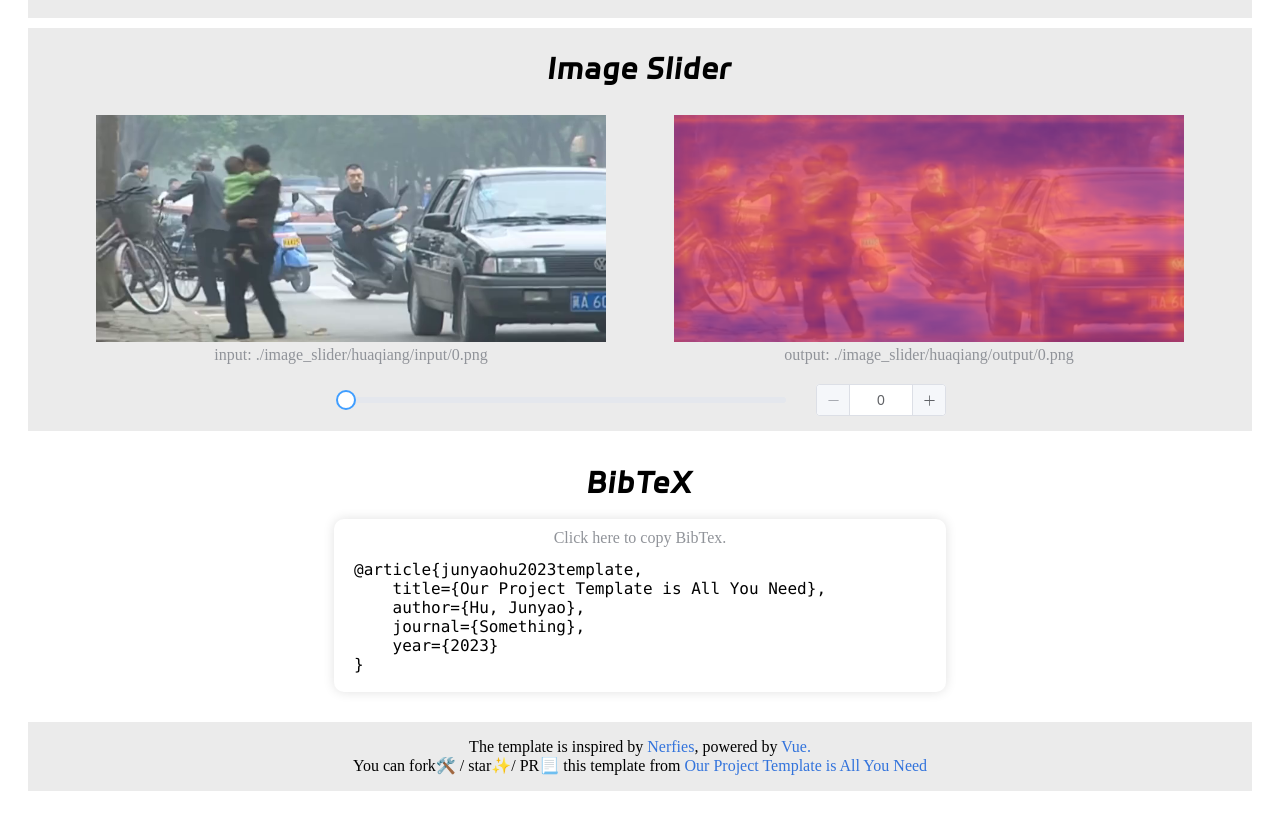
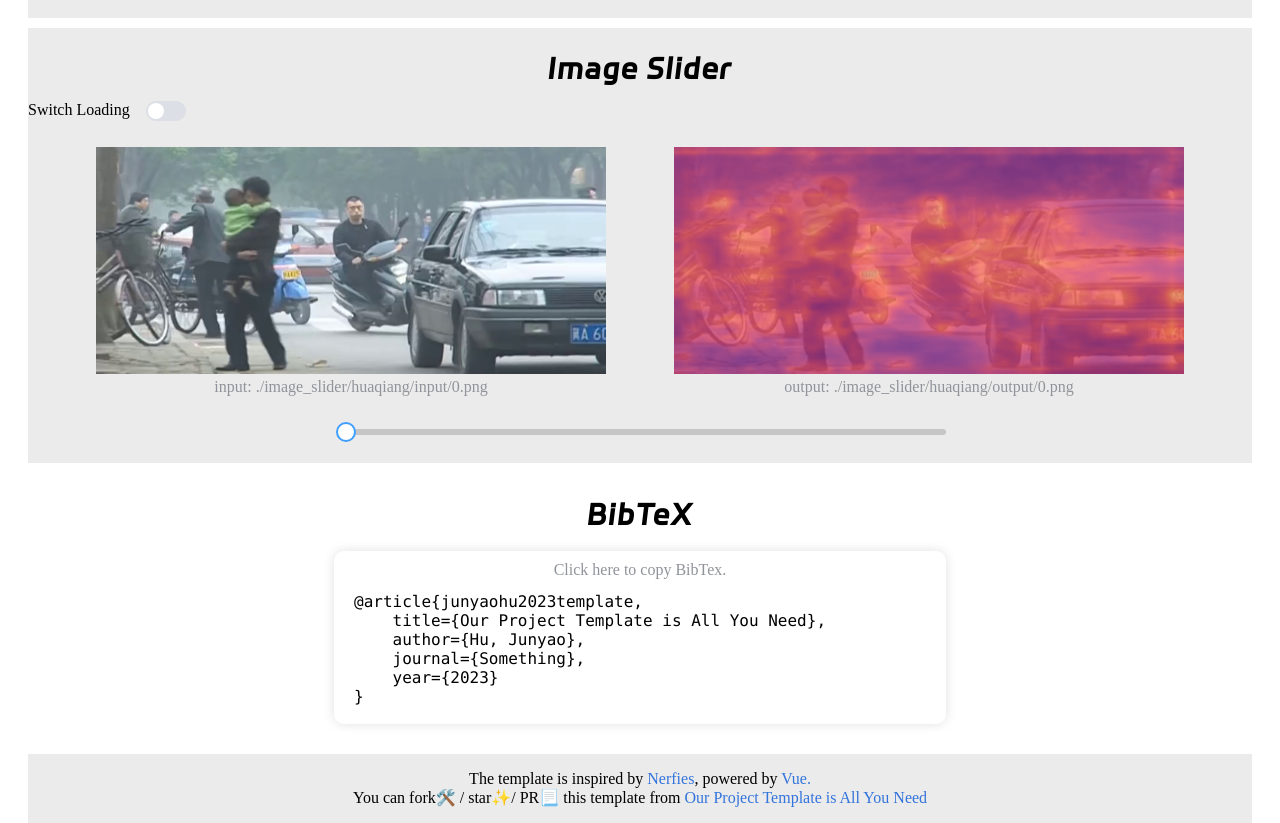
Before and after one commit to JunyaoHu/academic-project-page-template-vue, a Vue app: page / in a window 1280 px wide. Shown: the part 1385-2208 px from the top of the page. Before the commit the page ends 2176 px from the top, so only its background shows below. Built offline with nearby package versions, Linux system fonts and the light colour scheme.

Commit message:
[Update] image slider

```diff
--- a/src/components/Header.vue
+++ b/src/components/Header.vue
@@ -67,7 +67,7 @@ a {
 
 </style>
 
-<style scoped>
+<style>
 .el-sub-menu__title {
     font-size: 18px;
 }
@@ -92,10 +92,6 @@ a {
     fill: #409EFF;
 }
 
-.el-popper {
-    min-width: min(50%, 300px);
-}
-
 .el-menu--popup {
     min-width: 100%;
 }
@@ -105,3 +101,9 @@ a {
     overflow: hidden;
 }
 </style>
+
+<style scoped>
+.el-popper {
+    min-width: min(50%, 300px);
+}
+</style>
--- a/src/components/sections/ImageSlider.vue
+++ b/src/components/sections/ImageSlider.vue
@@ -7,9 +7,10 @@ export default {
       outputImageRootPath: './image_slider/huaqiang/output/',
       inputImagePath: '',
       outputImagePath: '',
+      inputLoading: true,
+      outputLoading: true,
       minValue: 0,
       maxValue: 9,
-      loading: true
     };
   },
   beforeMount() {
@@ -20,14 +21,16 @@ export default {
   methods: {
     handleChange(value) {
       // 当滑块的值改变时，加载对应的图片
-      console.log(this.loading);
       this.loadImage(value, this.inputImageRootPath, 'input');
       this.loadImage(value, this.outputImageRootPath, 'output');
-      console.log(this.loading);
     },
     loadImage(value, path, type) {
       // 构建图片路径
-      this.loading = true;
+      if (type == 'input') {
+          this.inputLoading = true;
+      } else {
+          this.outputLoading = true;
+      }
       const imagePath = `${path}${value}.png`;
       // 创建一个新的Image对象用于预加载
       const image = new Image();
@@ -38,12 +41,13 @@ export default {
           if (type == 'input') {
             this.inputImagePath = imagePath;
             console.log(this.inputImagePath);
+            this.inputLoading = false;
           } else {
             this.outputImagePath = imagePath;
             console.log(this.outputImagePath);
+            this.outputLoading = false;
           }
       };
-      this.loading = false;
     },
   },
 };
@@ -54,6 +58,10 @@ export default {
   <el-row>
     <h1 class="title1">Image Slider</h1>
   </el-row>
+  <div>
+      <label style="margin-right: 16px">Switch Loading</label>
+      <el-switch v-model="inputLoading" />
+  </div>
   <el-row>
     <el-col>
       <el-row justify="space-evenly">
@@ -62,9 +70,9 @@ export default {
             <div class="block">
               <el-skeleton
               style="width: 100%"
-              :loading="loading"
+              :loading="inputLoading"
               animated
-              :throttle="100"
+              :throttle="1000"
               >
                 <template #template>
                   <el-skeleton-item variant="image" style="width: 100%; height: 100%" />
@@ -80,7 +88,19 @@ export default {
         <el-col :lg="10" :xl="6">
           <div class="demo-image">
             <div class="block">
+              <el-skeleton
+              style="width: 100%"
+              :loading="outputLoading"
+              animated
+              :throttle="1000"
+              >
+                <template #template>
+                  <el-skeleton-item variant="image" style="width: 100%; height: 100%" />
+                </template>
+                <template #default>
                   <el-image :src="outputImagePath" fit="scale-down"/>
+                </template>
+              </el-skeleton>
               <span class="demonstration">output: {{ outputImagePath }}</span>
             </div>
           </div>
@@ -91,7 +111,7 @@ export default {
   <el-row>
     <el-col :xs="20" :sm="20" :md="16" :lg="12" :xl="12">
     <div class="slider-demo-block">
-      <el-slider v-model="sliderValue" show-input :min="minValue" :max="maxValue" @input="handleChange"/>
+      <el-slider v-model="sliderValue" :min="minValue" :max="maxValue" @input="handleChange"/>
     </div>
     </el-col>
   </el-row>
@@ -125,4 +145,11 @@ export default {
   display: block;
   color: var(--el-text-color-secondary);
 }
+
 </style>
+
+<style>
+.el-slider__runway {
+  background-color: #c6c6c6;
+}
+</style>
```
Lines whose indentation alone changed are shown as unchanged.
